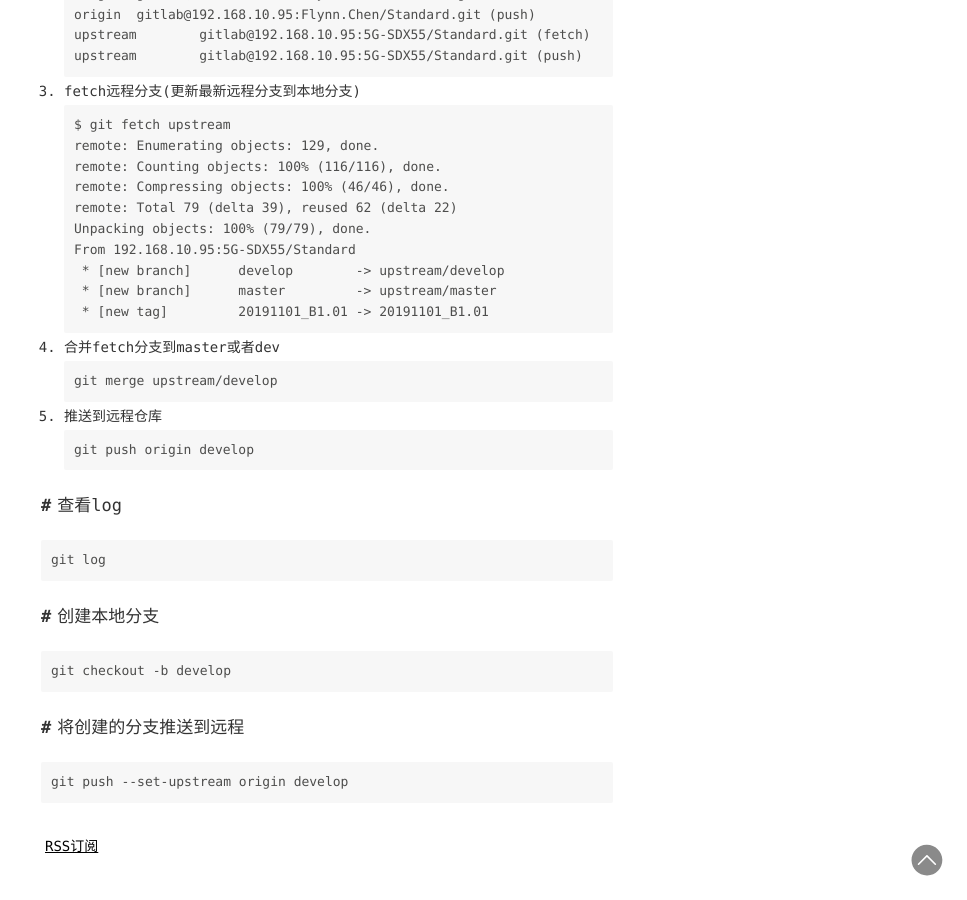
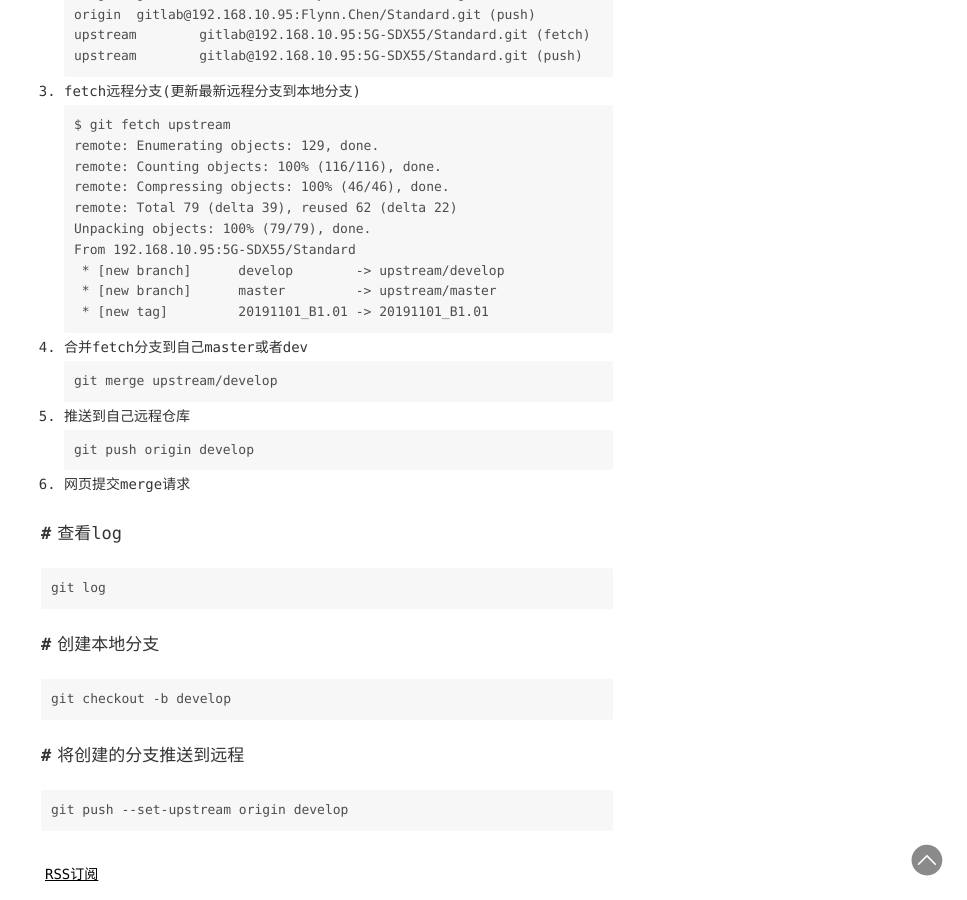
Before and after one commit to aoeivu/aoeivu, a Jekyll site: the page built from _posts/2019-11-13-Git备忘录.md, in a window 1280 px wide and 900 px high, scrolled down 1574 px. Shown: the whole window, without its empty margins (313-1280 px from the left). Built offline with Jekyll 4.4.1, drawn with Linux system fonts in a browser that asks for light colours; Markdown is read by kramdown in place of the engine named in the settings; comment, search, counter and statistics services are not loaded; before the commit the page ends 2446 px from its top, so only the background shows below that.

Commit message:
add post

````diff
--- a/_posts/2019-11-13-Git备忘录.md
+++ b/_posts/2019-11-13-Git备忘录.md
@@ -85,14 +85,17 @@ From 192.168.10.95:5G-SDX55/Standard
  * [new branch]      master         -> upstream/master
  * [new tag]         20191101_B1.01 -> 20191101_B1.01
 ```
-4. 合并fetch分支到master或者dev
+4. 合并fetch分支到自己master或者dev
 ```
 git merge upstream/develop
 ```
-5. 推送到远程仓库
+5. 推送到自己远程仓库
 ```
 git push origin develop
 ```
+
+6. 网页提交merge请求
+
 
 ## 查看log
 ```
````
